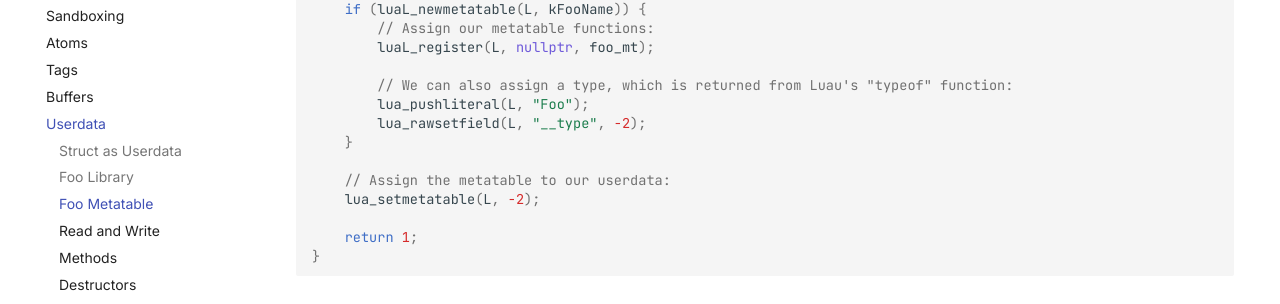
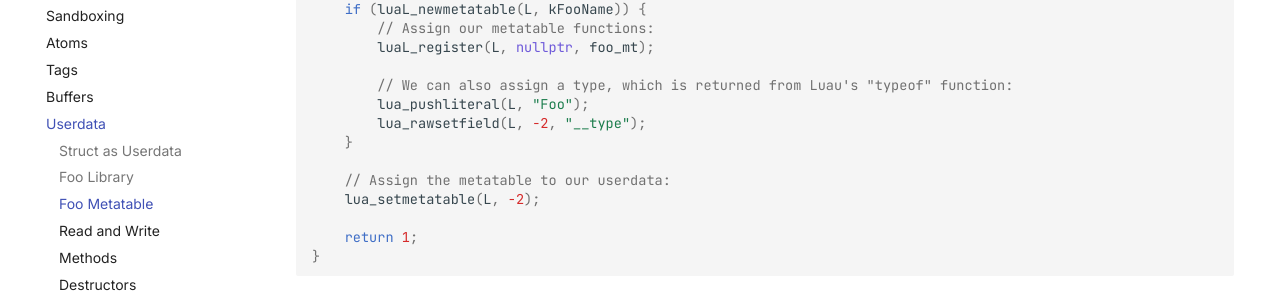
Before and after one commit to Sleitnick/luau-api, an MkDocs documentation site: the page built from docs/guides/userdata.md, in a window 1280 px wide and 900 px high, scrolled down 2866 px. Shown: the part 146-450 px from the top of the window. Built offline with MkDocs 1.6.1 and Material for MkDocs 9.7.7, drawn with Linux system fonts in a browser that asks for light colours; comment, search, counter and statistics services are not loaded.

```diff
--- a/docs/guides/userdata.md
+++ b/docs/guides/userdata.md
@@ -120,7 +120,7 @@ static int Foo_new(lua_State* L) {
 
         // We can also assign a type, which is returned from Luau's "typeof" function:
         lua_pushliteral(L, "Foo");
-        lua_rawsetfield(L, "__type", -2);
+        lua_rawsetfield(L, -2, "__type");
     }
 
     // Assign the metatable to our userdata:
```
